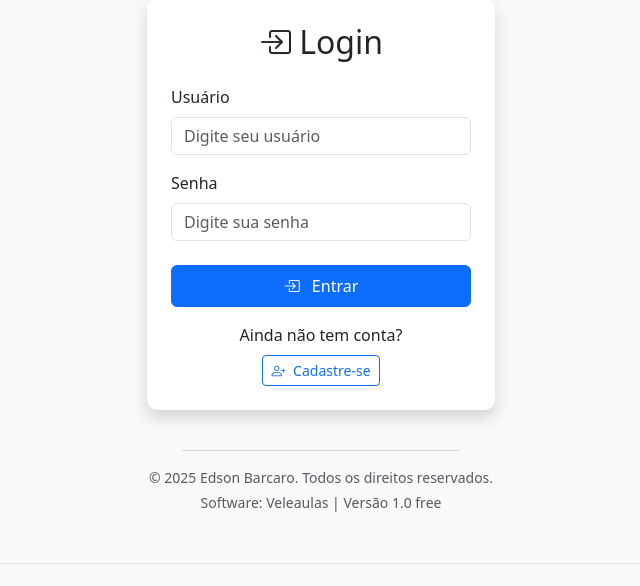
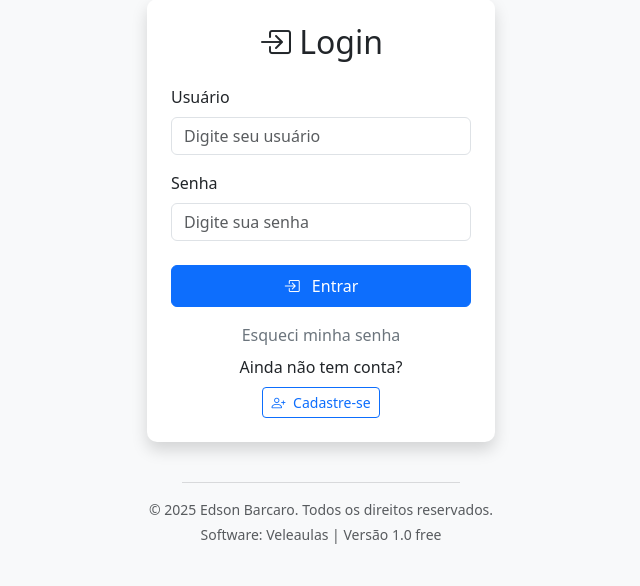
Before and after one commit to barcaro612/escola-agendamento, a Flask app: page /login in a window 1280 px wide. Shown: the part 251-837 px from the top of the page, without its empty margins (319-959 px from the left). Run offline with Flask 3, Linux system fonts and the light colour scheme; parts of the project's set-up code (start-up, migrations or seed data) failed here and were passed over; some libraries are stand-ins or nearby versions.

Commit message:
Update login.html

```diff
--- a/templates/login.html
+++ b/templates/login.html
@@ -47,6 +47,9 @@
                     </form>
 
                     <div class="text-center mt-3">
+                        <a href="{{ url_for('esqueci_senha') }}" class="d-block text-decoration-none mb-2">
+                            Esqueci minha senha
+                        </a>
                         <p class="mb-0">Ainda não tem conta?</p>
                         <a href="{{ url_for('register') }}" class="btn btn-outline-primary btn-sm mt-2">
                             <i class="bi bi-person-plus me-1"></i> Cadastre-se
@@ -90,5 +93,14 @@
         max-width: 100%;
         height: auto;
     }
+    /* Estilo para o link de esqueci senha */
+    a[href*="esqueci-senha"] {
+        color: #6c757d;
+        transition: color 0.2s;
+    }
+    a[href*="esqueci-senha"]:hover {
+        color: #0d6efd;
+        text-decoration: underline;
+    }
 </style>
 {% endblock %}
```
